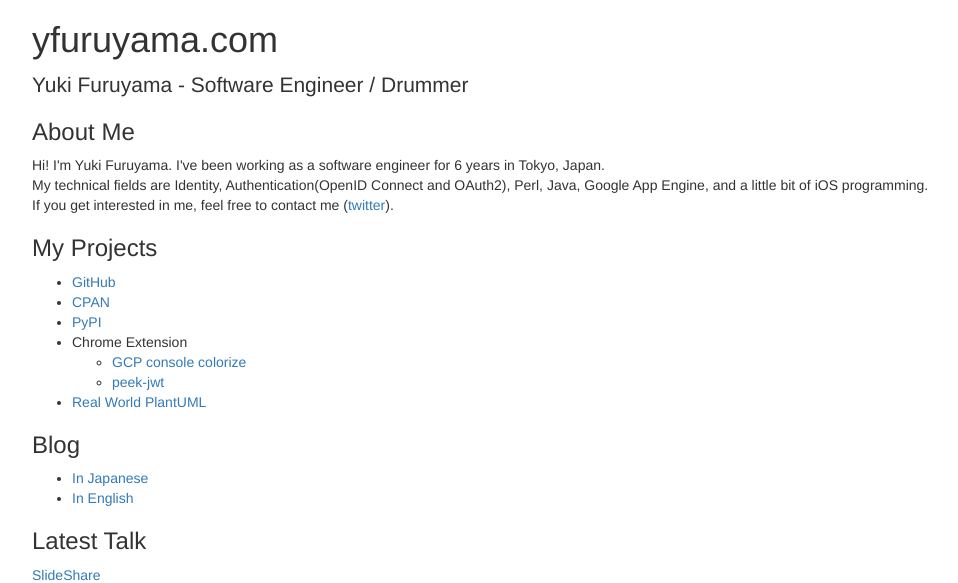
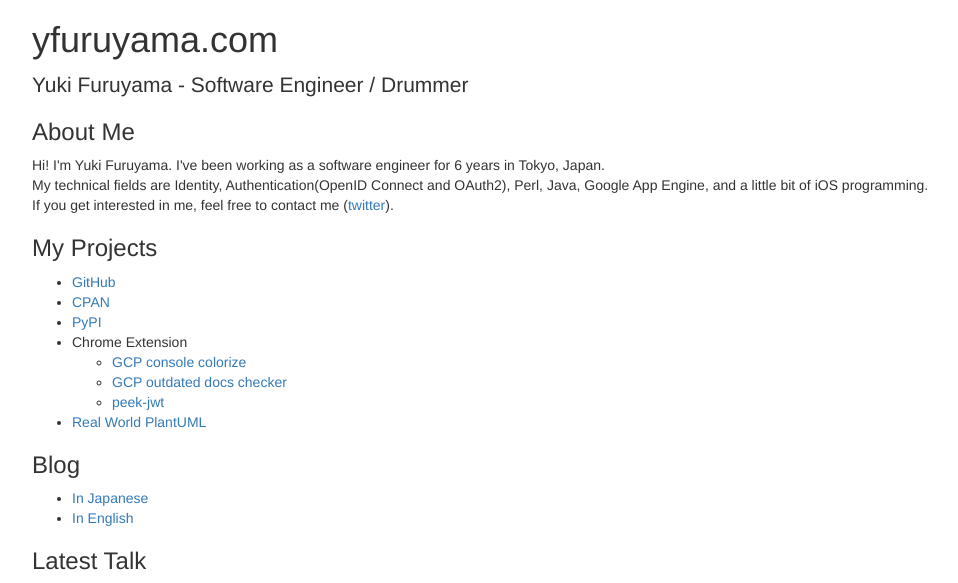
Before and after one commit to yfuruyama/yfuruyama.com, a plain HTML site: page index.html in a window 1280 px wide. Shown: the top 583 px of the page, without its empty margins (38-996 px from the left). Drawn offline with nearby package versions, Linux system fonts and the light colour scheme.

Commit message:
add chrome extension

```diff
--- a/index.html
+++ b/index.html
@@ -27,6 +27,7 @@
         <li>Chrome Extension
           <ul>
             <li><a href="https://chrome.google.com/webstore/detail/gcp-console-colorize/higjahjicmccalicmgfpokdmooopdhej">GCP console colorize</a></li>
+            <li><a href="https://chrome.google.com/webstore/detail/gcp-outdated-docs-checker/pmiiahfejcjiilbfmagplnchilclgdgh">GCP outdated docs checker</a></li>
             <li><a href="https://chrome.google.com/webstore/detail/peek-jwt/ghmnmenmcaodjbjmknekafajeemcinnb">peek-jwt</a></li>
           </ul>
         </li>
```
